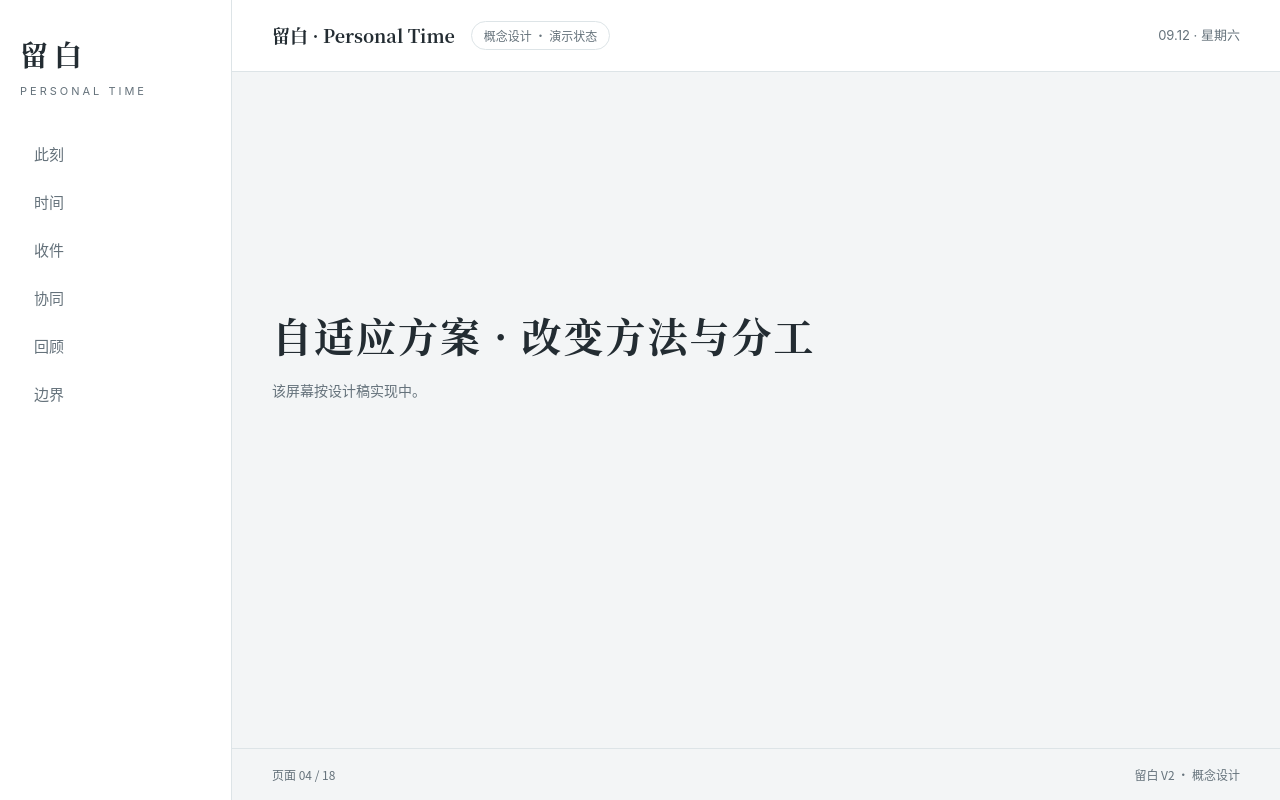
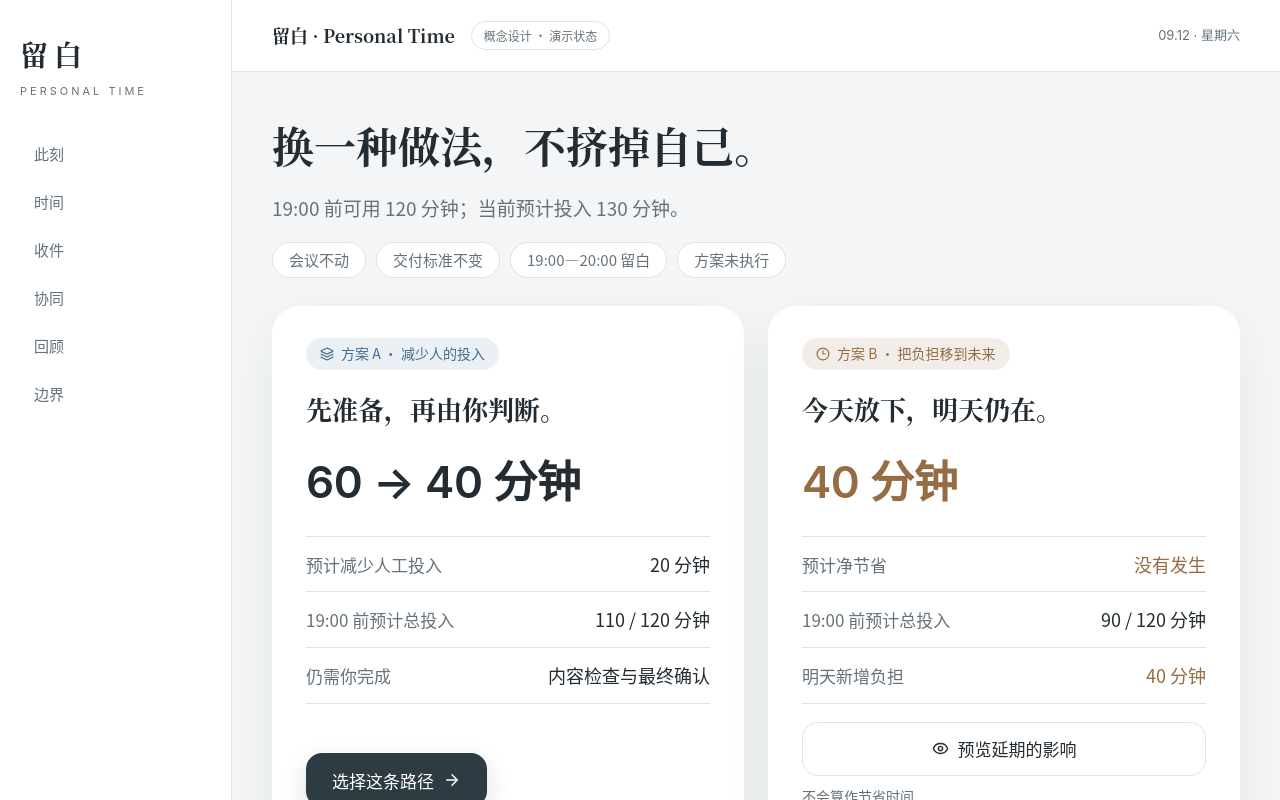
Before and after one commit to tim0n1994/leubai-v2, a React (Vite) app: page /plan in a window 1280 px wide. Shown: the top 800 px of the page. Built offline with nearby package versions, Linux system fonts and the light colour scheme.

Commit message:
feat(screen): s04 adaptive paths without hidden commitments

```diff
--- a/src/routes/groupA.tsx
+++ b/src/routes/groupA.tsx
@@ -2,6 +2,7 @@ import type { RouteGroup } from "./types";
 import { S01Now } from "../screens/s01-now/S01Now";
 import { S02Ledger } from "../screens/s02-ledger/S02Ledger";
 import { S03Inbox } from "../screens/s03-inbox/S03Inbox";
+import { S04Plan } from "../screens/s04-plan/S04Plan";
 
 function ScreenStub({ id, title }: { id: string; title: string }) {
   return (
@@ -17,7 +18,7 @@ export const groupA: RouteGroup = {
     { path: "/", element: <S01Now /> },
     { path: "/ledger", element: <S02Ledger /> },
     { path: "/inbox", element: <S03Inbox /> },
-    { path: "/plan", element: <ScreenStub id="s04" title="自适应方案 · 改变方法与分工" /> },
+    { path: "/plan", element: <S04Plan /> },
     { path: "/preview", element: <ScreenStub id="s05" title="变更预览 · 有限授权" /> },
   ],
   bare: [],
--- /dev/null
+++ b/src/screens/s04-plan/S04Plan.tsx
@@ -0,0 +1,107 @@
+import { useNavigate } from "react-router-dom";
+import { ArrowRight, CircleDashed, Clock3, Eye, Layers } from "lucide-react";
+import "./s04-plan.css";
+
+const CONSTRAINTS = ["会议不动", "交付标准不变", "19:00—20:00 留白", "方案未执行"];
+
+export function S04Plan() {
+  const navigate = useNavigate();
+
+  return (
+    <section className="s04" data-page="s04" aria-label="自适应方案 · 改变方法与分工">
+      <header className="s04-head">
+        <h1 className="s04-title">换一种做法，不挤掉自己。</h1>
+        <p className="s04-strip">
+          19:00 前可用 120 分钟；当前预计投入 130 分钟。
+        </p>
+        <ul className="s04-pills" aria-label="固定约束">
+          {CONSTRAINTS.map((c) => (
+            <li key={c} className="s04-pill">
+              {c}
+            </li>
+          ))}
+        </ul>
+      </header>
+
+      <div className="s04-grid">
+        <article className="s04-card" aria-label="方案 A · 减少人的投入">
+          <span className="s04-card-pill">
+            <Layers size={14} aria-hidden="true" />
+            方案 A · 减少人的投入
+          </span>
+          <h2 className="s04-card-title">先准备，再由你判断。</h2>
+          <p className="s04-big">
+            60 → 40 分钟
+          </p>
+          <dl className="s04-rows">
+            <div className="s04-row">
+              <dt>预计减少人工投入</dt>
+              <dd>20 分钟</dd>
+            </div>
+            <div className="s04-row">
+              <dt>19:00 前预计总投入</dt>
+              <dd>110 / 120 分钟</dd>
+            </div>
+            <div className="s04-row">
+              <dt>仍需你完成</dt>
+              <dd>内容检查与最终确认</dd>
+            </div>
+          </dl>
+          <div className="s04-cta">
+            <button
+              type="button"
+              className="s04-primary"
+              onClick={() => navigate("/preview")}
+            >
+              选择这条路径
+              <ArrowRight size={18} aria-hidden="true" />
+            </button>
+          </div>
+        </article>
+
+        <article className="s04-card" aria-label="方案 B · 把负担移到未来">
+          <span className="s04-card-pill is-delay">
+            <Clock3 size={14} aria-hidden="true" />
+            方案 B · 把负担移到未来
+          </span>
+          <h2 className="s04-card-title">今天放下，明天仍在。</h2>
+          <p className="s04-big is-delay">40 分钟</p>
+          <dl className="s04-rows">
+            <div className="s04-row">
+              <dt>预计净节省</dt>
+              <dd className="is-warm">没有发生</dd>
+            </div>
+            <div className="s04-row">
+              <dt>19:00 前预计总投入</dt>
+              <dd>90 / 120 分钟</dd>
+            </div>
+            <div className="s04-row">
+              <dt>明天新增负担</dt>
+              <dd className="is-warm">40 分钟</dd>
+            </div>
+          </dl>
+          <div className="s04-cta is-column">
+            <button
+              type="button"
+              className="s04-secondary"
+              onClick={() =>
+                navigate("/preview", { state: { variant: "delay" } })
+              }
+            >
+              <Eye size={17} aria-hidden="true" />
+              预览延期的影响
+            </button>
+            <p className="s04-cta-note">不会算作节省时间</p>
+          </div>
+        </article>
+      </div>
+
+      <footer className="s04-foot">
+        <p className="s04-foot-note">
+          <CircleDashed size={15} aria-hidden="true" />
+          估计不是事实。执行期间会更新人工投入，必要时重新检查可行性。
+        </p>
+      </footer>
+    </section>
+  );
+}
--- /dev/null
+++ b/src/screens/s04-plan/s04-plan.css
@@ -0,0 +1,201 @@
+.s04 {
+  display: flex;
+  flex-direction: column;
+  gap: 28px;
+  max-width: 1400px;
+}
+
+.s04-head {
+  display: flex;
+  flex-direction: column;
+  gap: 14px;
+}
+
+.s04-title {
+  font-family: var(--font-serif);
+  font-size: 42px;
+  font-weight: 600;
+  color: var(--text);
+  margin: 0;
+}
+
+.s04-strip {
+  font-family: var(--font-sans);
+  font-size: 19px;
+  color: var(--text-2);
+  margin: 0;
+}
+
+.s04-pills {
+  display: flex;
+  gap: 10px;
+  flex-wrap: wrap;
+  list-style: none;
+  padding: 0;
+  margin: 4px 0 0;
+}
+
+.s04-pill {
+  display: inline-flex;
+  align-items: center;
+  min-height: 36px;
+  padding: 0 16px;
+  border-radius: 999px;
+  border: 1px solid var(--divider);
+  background: var(--surface);
+  font-size: 15px;
+  color: var(--text-2);
+}
+
+.s04-grid {
+  display: grid;
+  grid-template-columns: 1fr 1fr;
+  gap: 24px;
+}
+
+.s04-card {
+  display: flex;
+  flex-direction: column;
+  gap: 18px;
+  padding: 32px 34px;
+  border-radius: var(--radius-md);
+  background: var(--surface);
+  box-shadow: var(--shadow-panel);
+}
+
+.s04-card-pill {
+  display: inline-flex;
+  align-items: center;
+  gap: 7px;
+  align-self: flex-start;
+  min-height: 32px;
+  padding: 0 14px;
+  border-radius: 999px;
+  background: rgba(66, 109, 146, 0.1);
+  color: var(--info);
+  font-size: 14px;
+}
+
+.s04-card-pill.is-delay {
+  background: rgba(149, 108, 67, 0.12);
+  color: var(--warm);
+}
+
+.s04-card-title {
+  font-family: var(--font-serif);
+  font-size: 26px;
+  font-weight: 600;
+  color: var(--text);
+  margin: 0;
+}
+
+.s04-big {
+  font-family: var(--font-latin);
+  font-size: 44px;
+  font-weight: 600;
+  color: var(--text);
+  margin: 0;
+  letter-spacing: -0.01em;
+}
+
+.s04-big.is-delay {
+  color: var(--warm);
+}
+
+.s04-rows {
+  display: flex;
+  flex-direction: column;
+  margin: 0;
+  border-top: 1px solid var(--divider);
+}
+
+.s04-row {
+  display: flex;
+  justify-content: space-between;
+  align-items: baseline;
+  gap: 18px;
+  padding: 13px 0;
+  border-bottom: 1px solid var(--divider);
+}
+
+.s04-row dt {
+  font-size: 17px;
+  color: var(--text-2);
+}
+
+.s04-row dd {
+  margin: 0;
+  font-size: 18px;
+  color: var(--text);
+  text-align: right;
+}
+
+.s04-row dd.is-warm {
+  color: var(--warm);
+}
+
+.s04-cta {
+  margin-top: auto;
+  display: flex;
+  align-items: center;
+  gap: 16px;
+}
+
+.s04-cta.is-column {
+  flex-direction: column;
+  align-items: stretch;
+  gap: 9px;
+}
+
+.s04-primary,
+.s04-secondary {
+  display: inline-flex;
+  align-items: center;
+  justify-content: center;
+  gap: 9px;
+  min-height: var(--btn-h);
+  padding: 0 26px;
+  border: none;
+  border-radius: 16px;
+  font-family: var(--font-sans);
+  font-size: 17px;
+  cursor: pointer;
+}
+
+.s04-primary {
+  background: var(--graphite);
+  color: #fff;
+  box-shadow: var(--shadow-btn);
+}
+
+.s04-secondary {
+  background: var(--surface);
+  color: var(--text);
+  border: 1px solid var(--divider);
+}
+
+.s04-primary:hover,
+.s04-secondary:hover {
+  filter: brightness(1.05);
+}
+
+.s04-primary:focus-visible,
+.s04-secondary:focus-visible {
+  outline: 2px solid var(--focus);
+  outline-offset: 2px;
+}
+
+.s04-cta-note {
+  margin: 0;
+  font-size: 14px;
+  color: var(--text-2);
+}
+
+.s04-foot-note {
+  display: inline-flex;
+  align-items: center;
+  gap: 8px;
+  margin: 0;
+  font-size: 15px;
+  color: var(--text-2);
+}
```
Also changed, not shown: evidence/green/s04.txt (added), evidence/screenshots/s04.png (added).
